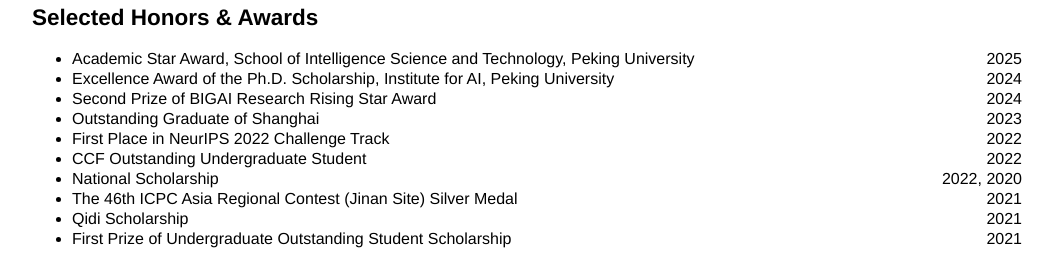
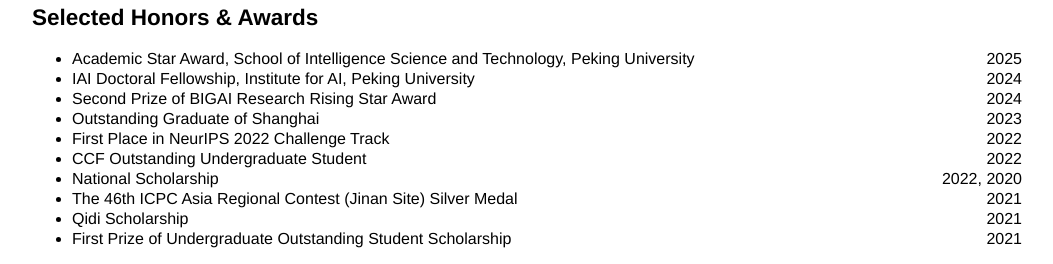
Before and after one commit to Ivan-Zhong/Ivan-Zhong.github.io, a plain HTML site: page index.html in a window 1280 px wide. Shown: the part 4142-4406 px from the top of the page, without its empty margins (115-1168 px from the left). Drawn offline with Linux system fonts and the light colour scheme.

Commit message:
Update index.html

```diff
--- a/index.html
+++ b/index.html
@@ -374,7 +374,7 @@
         <!-- <font face="helvetica, ariel, 'sans serif'">  -->
         <ul style="font-size: 12pt; text-align: justify;">
         <li> Academic Star Award, School of Intelligence Science and Technology, Peking University <div style="float:right; text-align:right">2025</div> </li>
-        <li> Excellence Award of the Ph.D. Scholarship, Institute for AI, Peking University <div style="float:right; text-align:right">2024</div> </li>
+        <li> IAI Doctoral Fellowship, Institute for AI, Peking University <div style="float:right; text-align:right">2024</div> </li>
         <li> Second Prize of BIGAI Research Rising Star Award <div style="float:right; text-align:right">2024</div> </li>
         <li> Outstanding Graduate of Shanghai  <div style="float:right; text-align:right">2023</div> </li>
         <li> First Place in NeurIPS 2022 Challenge Track  <div style="float:right; text-align:right">2022</div> </li>
```
